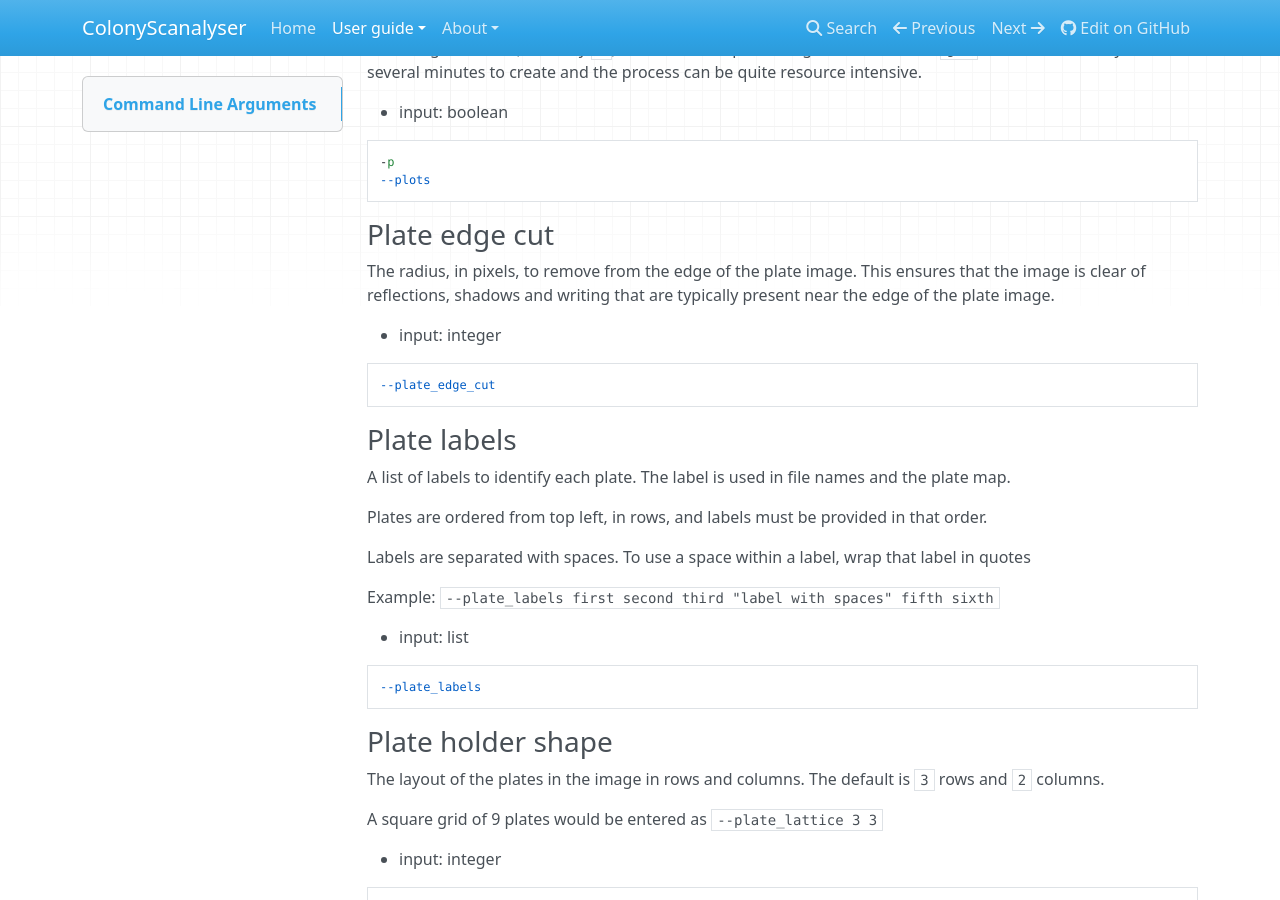
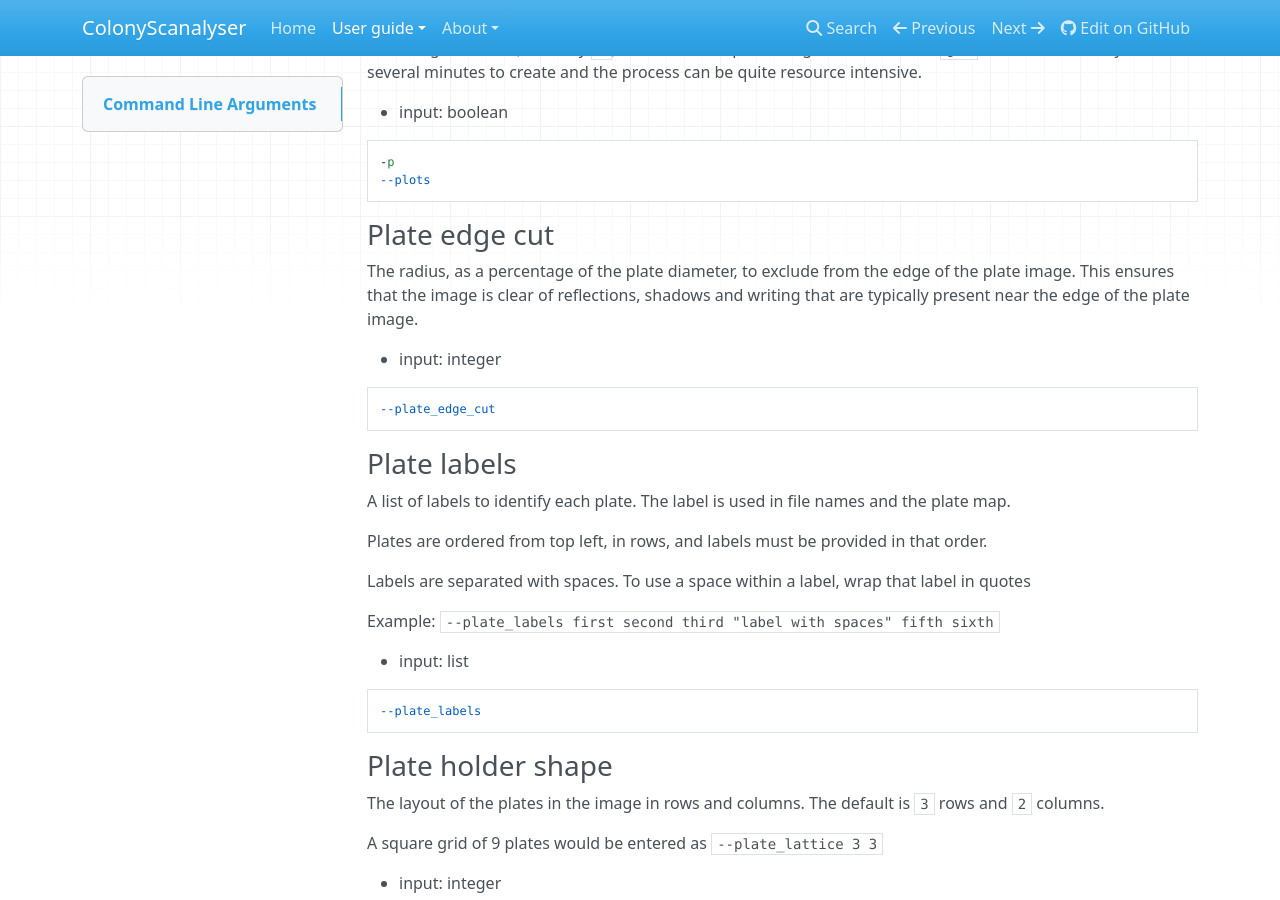
Before and after one commit to Erik-White/ColonyScanalyser, an MkDocs documentation site: the page built from docs/command_line_arguments.md, in a window 1280 px wide and 900 px high, scrolled down 1211 px. Built offline with MkDocs 1.6.1, drawn with Linux system fonts in a browser that asks for light colours; nearby versions of some CDN libraries.

Commit message:
plate_edge_cut is now a percentage of the plate diameter, instead of a fixed pixel value. Closes #46

````diff
--- a/docs/command_line_arguments.md
+++ b/docs/command_line_arguments.md
@@ -44,7 +44,7 @@ At the highest level (currently `4`), animations of plate images are created in
 --plots
 ```
 ### Plate edge cut
-The radius, in pixels, to remove from the edge of the plate image. This ensures that the image is clear of reflections, shadows and writing that are typically present near the edge of the plate image.
+The radius, as a percentage of the plate diameter, to exclude from the edge of the plate image. This ensures that the image is clear of reflections, shadows and writing that are typically present near the edge of the plate image.
 
 - input: integer
 ```
````
Also changed, not shown: docs/CHANGELOG.md (+1 -0 lines), 1 other file.
